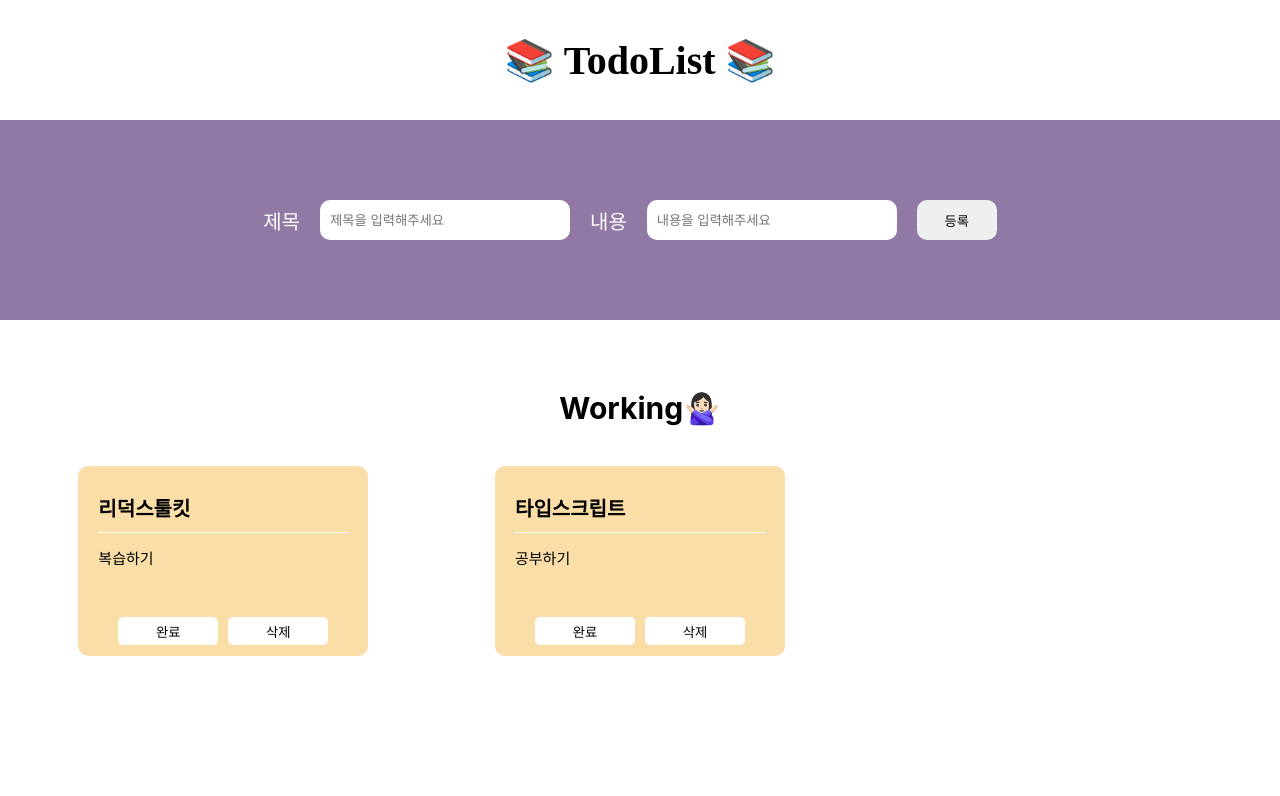
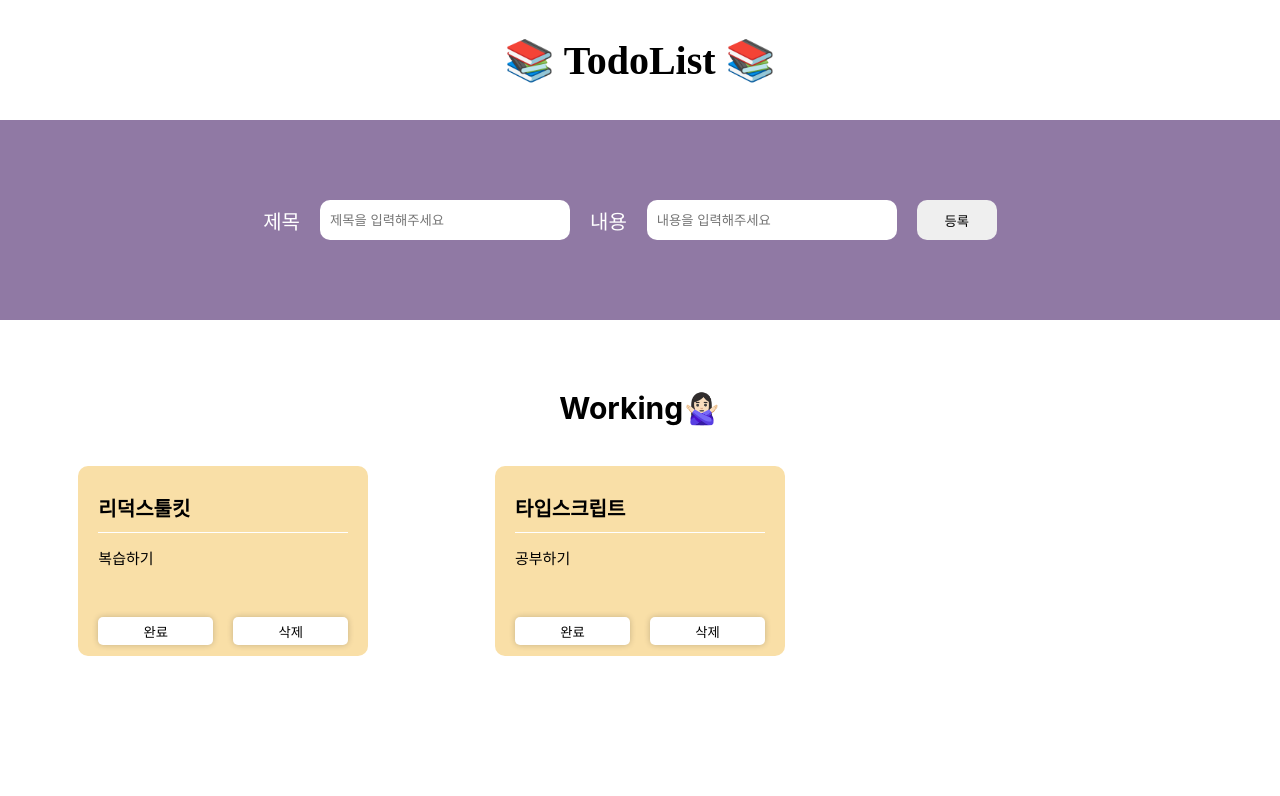
Before and after one commit to Yeahzzl/sparta-ts-todo, a React (Create React App) app: page / in a window 1280 px wide. Shown: the top 796 px of the page. Built offline with nearby package versions, Linux system fonts and the light colour scheme.

Commit message:
Design: button수정

```diff
--- a/src/components/TodoList.tsx
+++ b/src/components/TodoList.tsx
@@ -128,16 +128,17 @@ const StButtonWrap = styled.div`
   display: flex;
   justify-content: center;
   align-items: flex-end;
-  gap: 10px;
+  gap: 20px;
 `;
 const Button = styled.button`
-  width: 100px;
+  width: 120px;
   height: 28px;
   border-style: none;
   background-color: white;
   border-radius: 5px;
+  box-shadow: 0px 0px 6px 0px rgba(0, 0, 0, 0.2);
   &:hover {
-    background-color: #676767;
+    background-color: #9079a4;
     color: white;
   }
 `;
```
